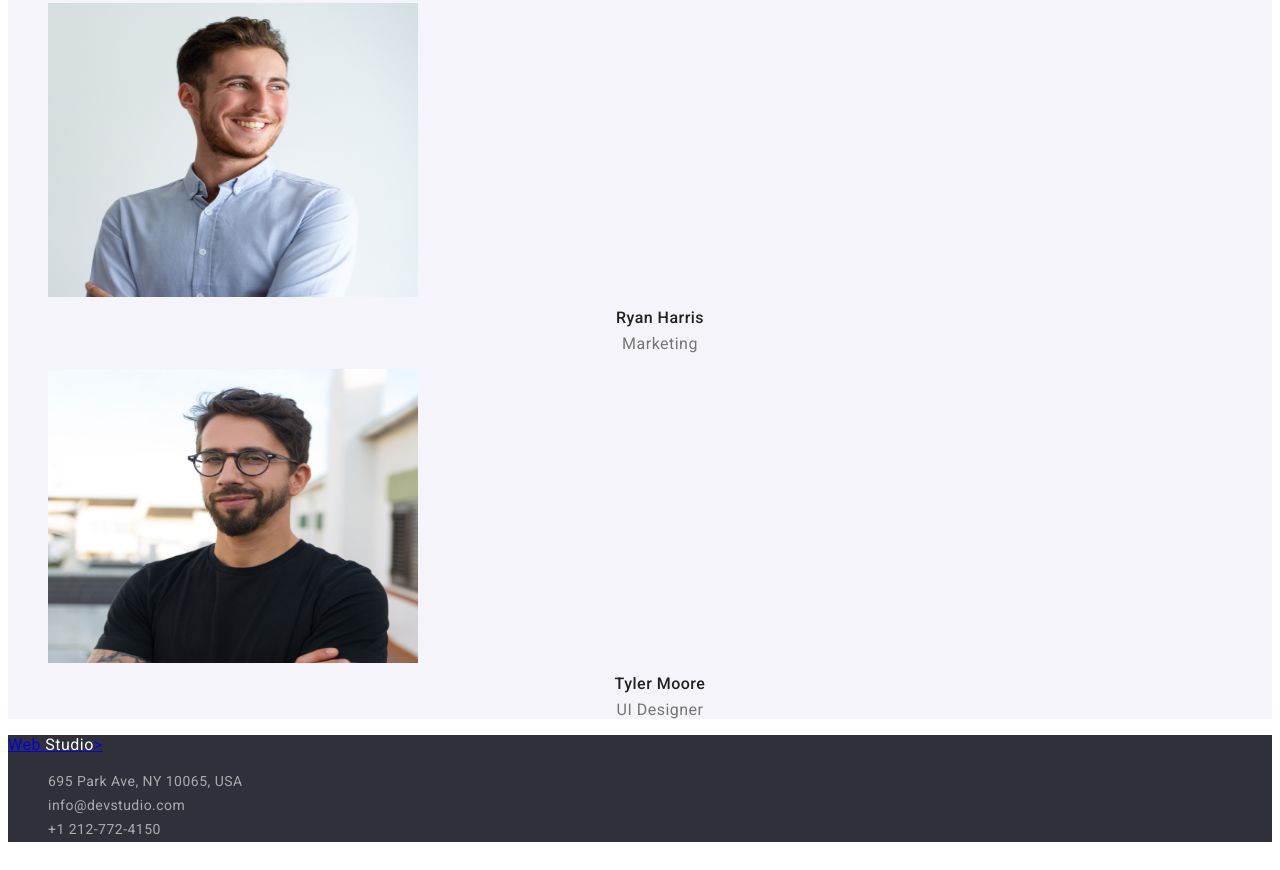
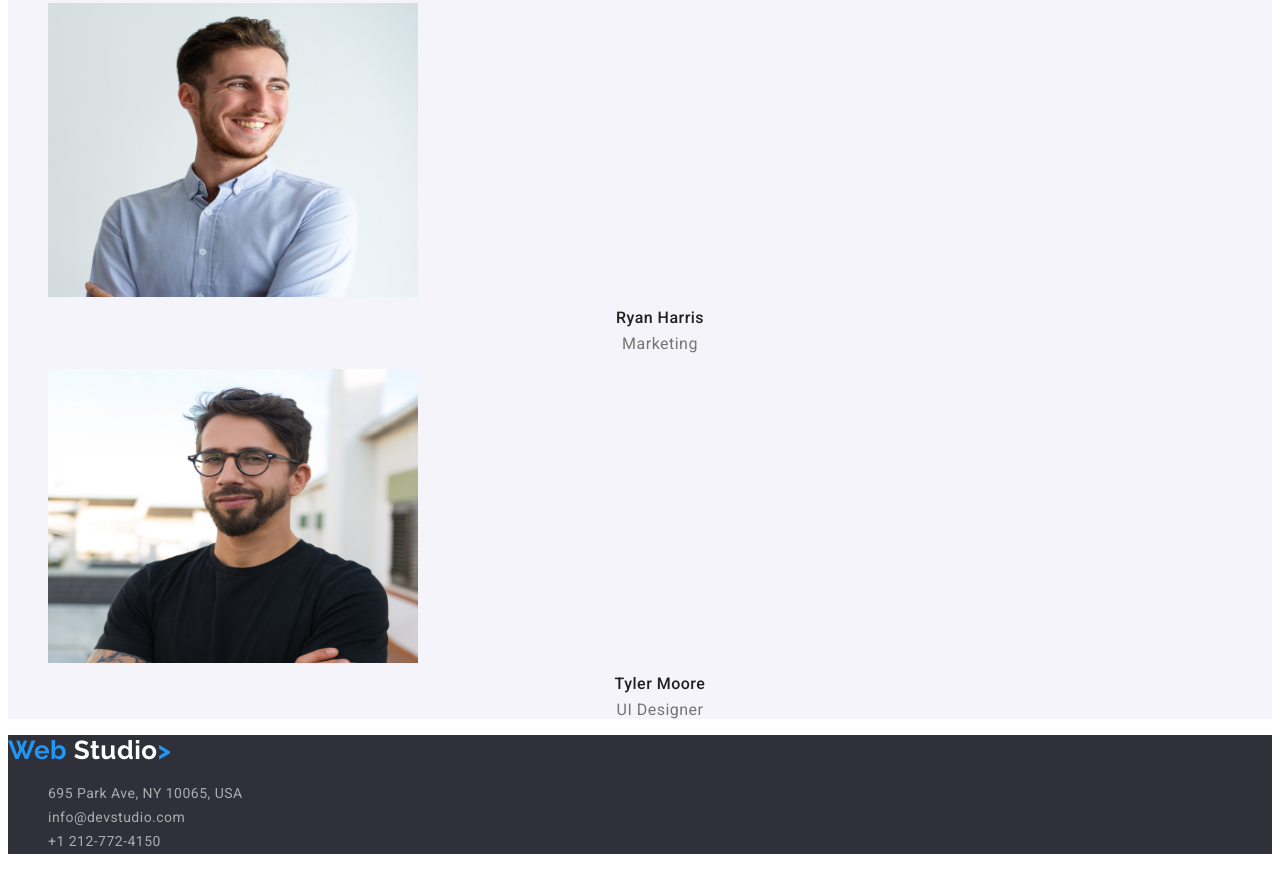
Before and after one commit to danielbercea/goit-markup-hw-02, a plain HTML site: page index.html in a window 1280 px wide. Shown: the part 2444-3314 px from the top of the page. Drawn offline with Linux system fonts and the light colour scheme.

Commit message:
update index.html

```diff
--- a/index.html
+++ b/index.html
@@ -137,7 +137,7 @@
     </main>
     <!-- Footer -->
     <footer class="footer">
-      <a class="logo-link" href="./index.html">Web <span class="logo-white">Studio</span>></a>
+      <a class="logo link" href="./index.html">Web <span class="logo-white">Studio</span>></a>
       <!-- Contact list -->
 
       <address class="footer-contact">
```
